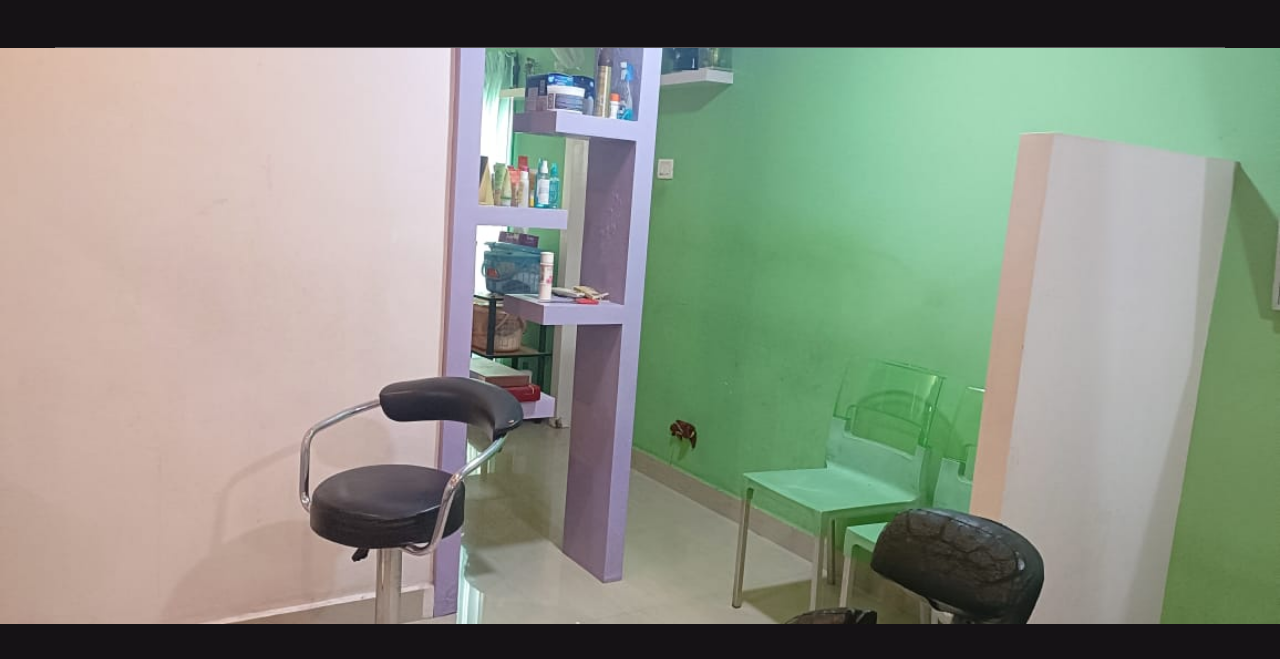
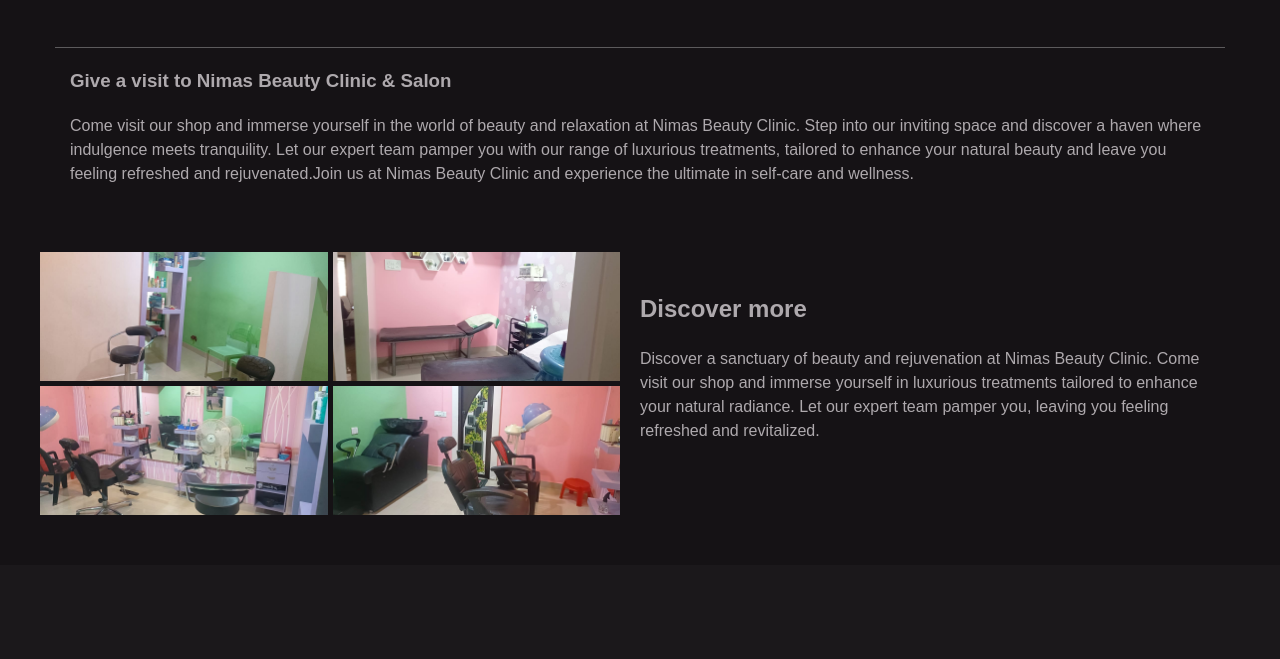
Before and after one commit to shahil-mohammed-ms/nimas-beauty-clinic, a plain HTML site: page gallery.html in a window 1280 px wide. Shown: the part 92-751 px from the top of the page. Drawn offline with Linux system fonts and the light colour scheme.

Commit message:
final gallery

```diff
--- a/gallery.html
+++ b/gallery.html
@@ -25,52 +25,64 @@
     <![endif]-->
   </head>
   <style>
-    /* .gallery {
+  .container-gallery {
+    max-width: 1200px;
+    margin: 0 auto;
     display: flex;
     flex-wrap: wrap;
-    justify-content: space-between;
-    margin: -5px;
+    margin-top: 50px;
+    margin-bottom: 50px;
 }
 
-  .gallery-item {
-    flex: 0 0 calc(20% - 10px);
-    margin: 5px;
+.gallery {
+    flex: 1;
+    display: grid;
+    grid-template-columns: repeat(auto-fit, minmax(200px, 1fr));
+    grid-gap: 5px;
 }
 
-  .gallery-item img {
-    width: 100%;
-    height: auto;
-    display: block;
-  } */
-    .gallery {
-      display: grid;
-      grid-template-columns: repeat(auto-fill, minmax(100%, 1fr));
-      grid-gap: 10px;
+.image-container {
+    position: relative;
+    overflow: hidden;
+
 }
 
-    .gallery-item {
+.image-container img {
     width: 100%;
     height: auto;
     display: block;
 }
 
-    /* Specific styling for the portrait image */
-    .portrait {
-      grid-column: span 2; /* Span 2 columns */
+.image-container::after {
+    content: '';
+    position: absolute;
+    top: 0;
+    left: 0;
+    width: 100%;
+    height: 100%;
+    background-color: rgba(0, 0, 0, 0.5); /* Black shade */
+    opacity: 0;
+    transition: opacity 0.3s ease;
 }
 
-    /* Specific styling for the landscape images */
-    .landscape {
-      grid-column: span 1; /* Span 1 column */
+.image-container:hover::after {
+    opacity: 1;
 }
 
-    /* Styling for the fourth image outside the main gallery */
-    .extra-image {
-      width: 100%; /* Adjust width as needed */
-      height: auto;
-      display: block;
-      margin-top: 20px; /* Adjust margin as needed */
+.content {
+    flex: 1;
+    padding: 20px;
 }
+
+@media screen and (max-width: 768px) {
+    .container-gallery {
+        flex-direction: column;
+    }
+    .gallery, .content {
+        width: 100%;
+    }
+}
+
   </style>
 
   <body>
@@ -107,8 +119,36 @@
           <div class="mobile-navigation"></div>
         </div>
       </header>
+      <div class="container">
+        <h3 class="slider-subtitle">Give a visit to Nimas Beauty Clinic & Salon</h3>
+						<p>Come visit our shop and immerse yourself in the world of beauty and relaxation at Nimas Beauty Clinic.
+              Step into our inviting space and discover a haven where indulgence meets tranquility. Let our expert team pamper you
+               with our range of luxurious treatments, tailored to enhance your natural beauty and leave you feeling refreshed and rejuvenated.Join us at Nimas Beauty Clinic and experience the ultimate in self-care and wellness.</p>
+      </div>
 
-      <!-- <main class="main-content"> -->
+      <div class="container-gallery">
+        <div class="gallery">
+          <div class="image-container">
+            <img src="images/gallery1.jpg" alt="Gallery Image 1" />
+          </div>
+          <div class="image-container">
+            <img src="images/gallery2.jpg" alt="Gallery Image 2" />
+          </div>
+          <div class="image-container">
+            <img src="images/gallery3.jpg" alt="Gallery Image 3" />
+          </div>
+          <div class="image-container">
+            <img src="images/gallery4.jpg" alt="Gallery Image 4" />
+          </div>
+        </div>
+        <div class="content">
+          <h2>Discover more</h2>
+          <p>
+            Discover a sanctuary of beauty and rejuvenation at Nimas Beauty Clinic.
+            Come visit our shop and immerse yourself in luxurious treatments tailored to enhance your natural radiance.
+            Let our expert team pamper you, leaving you feeling refreshed and revitalized.</p>
+        </div>
+      </div>
 
       <!-- <div class="gallery">
 					<div><img class="gallery-item" src="images/gallery1.jpg" alt="Landscape 1"></div>
@@ -117,43 +157,6 @@
 					<div><img class="gallery-item" src="images/gallery4.jpg" alt="Portrait 1"></div>
 					<div><img class="gallery-item" src="images/gallery5.jpg" alt="Landscape 4"></div>
 				</div> -->
-      <div class="gallery">
-        <div>
-          <img
-            class="gallery-item landscape"
-            src="images/gallery1.jpg"
-            alt="Landscape 1"
-          />
-        </div>
-        <div>
-          <img
-            class="gallery-item landscape"
-            src="images/gallery2.jpg"
-            alt="Landscape 2"
-          />
-        </div>
-        <div>
-          <img
-            class="gallery-item landscape"
-            src="images/gallery3.jpg"
-            alt="Landscape 3"
-          />
-        </div>
-        <div>
-          <img
-            class="gallery-item portrait"
-            src="images/gallery4.jpg"
-            alt="Portrait 1"
-          />
-        </div>
-      </div>
-
-      <!-- Displaying the fourth image outside the main gallery -->
-      <!-- <div>
-        <img class="extra-image" src="images/gallery5.jpg" alt="Portrait 1" />
-      </div> -->
-
-      <!-- </main> -->
 
       <footer class="site-footer">
         <div class="container">
```
Lines whose indentation alone changed are shown as unchanged.
